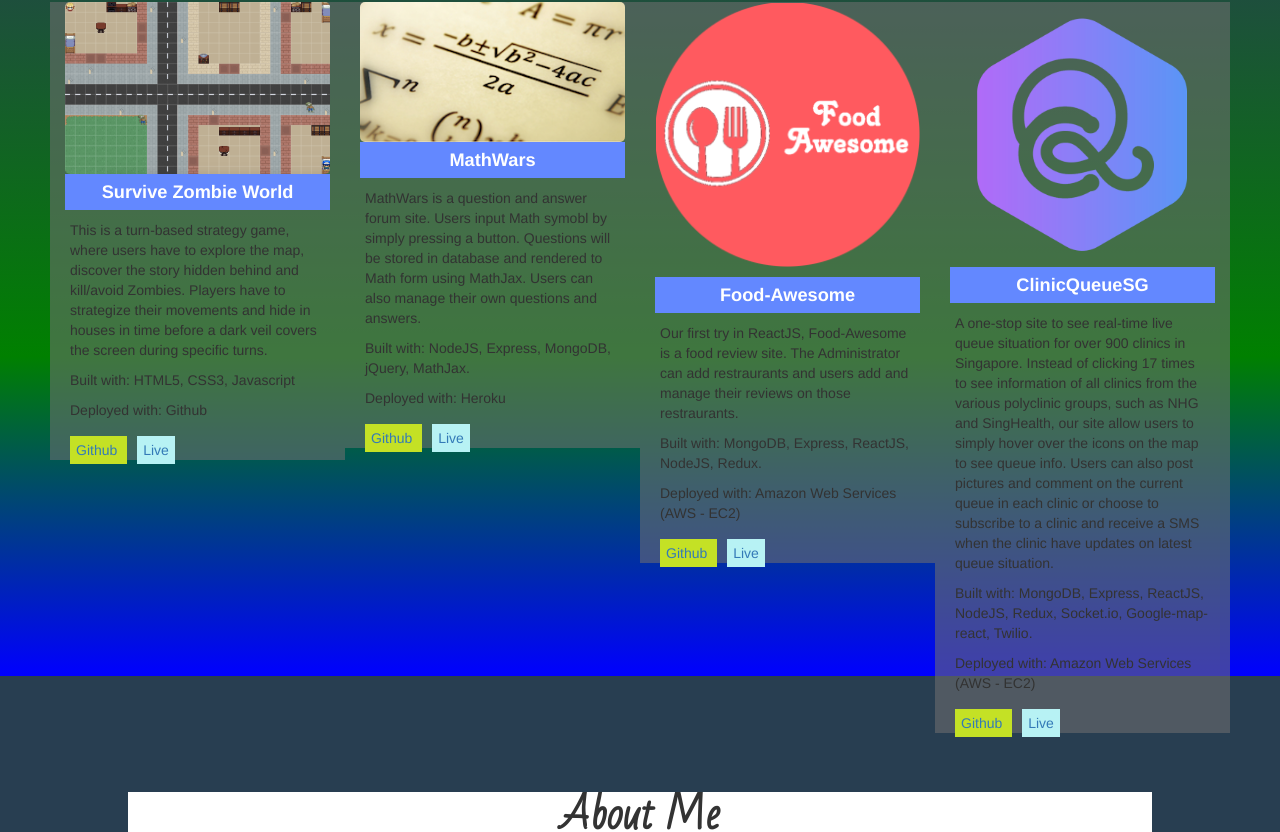
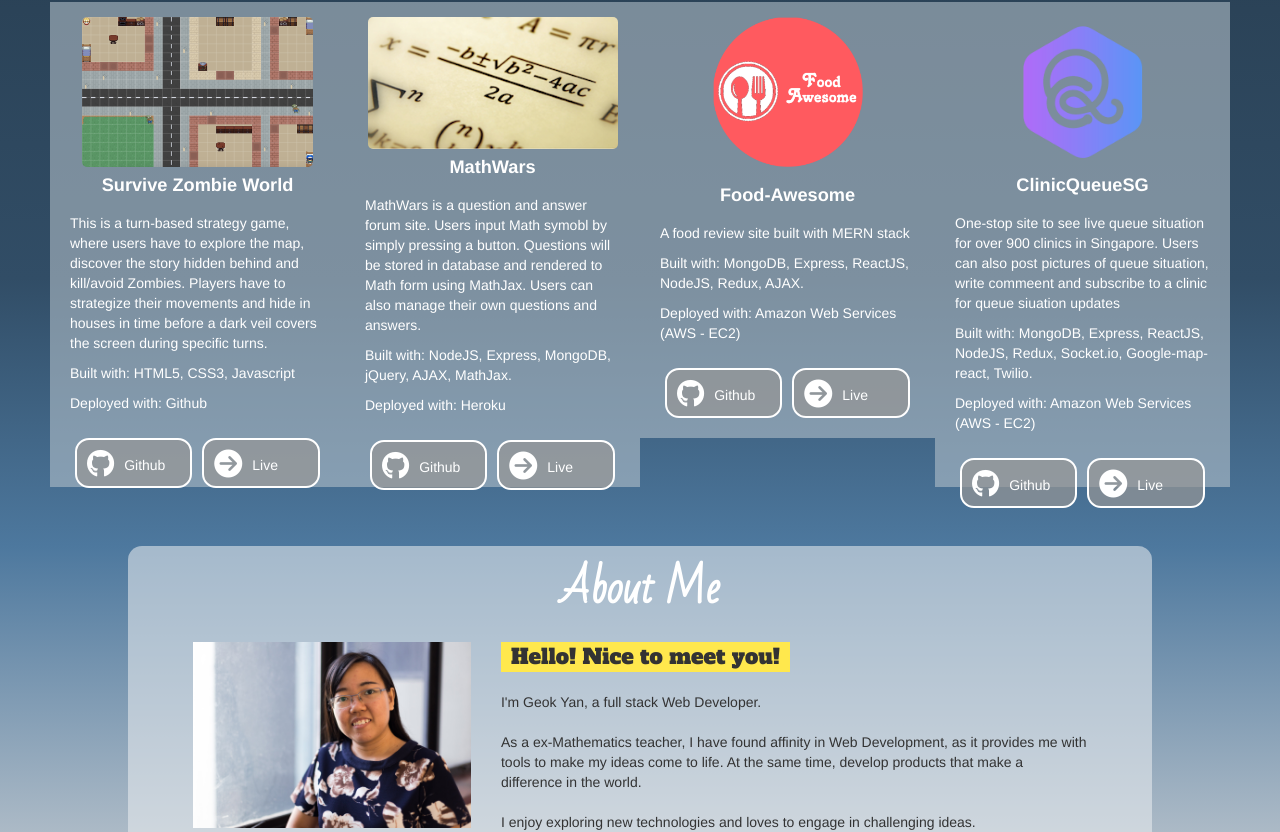
Before and after one commit to Wiz1221/Portfolio, a React (Create React App) app: page / in a window 1280 px wide. Shown: the part 924-1756 px from the top of the page. Built offline with nearby package versions, Linux system fonts and the light colour scheme.

Commit message:
added dawn linear gradient

```diff
--- a/public/index.html
+++ b/public/index.html
@@ -60,7 +60,7 @@
     var stars = [];
     var fps = 50;
     var colors = ["rgba(255, 255, 255,", "rgba(255, 227, 77,", "rgba(99, 136, 255,"]
-    var numStars = 350;
+    var numStars = 300;
 
       // Calculate the screen size
     	screenH = window.innerHeight;
--- a/src/components/App/App.css
+++ b/src/components/App/App.css
@@ -12,7 +12,7 @@
   position: relative;
   background-color: #283E51;
   /*height: 100vh;*/
-  padding-bottom: 30px;
+  /*padding-bottom: 30px;*/
 }
 
 #canvas {
@@ -49,6 +49,11 @@
   -webkit-transform: translateX(-50%) translateY(-50%);
       -ms-transform: translateX(-50%) translateY(-50%);
           transform: translateX(-50%) translateY(-50%);
+}
+
+.profile-wrapper {
+  background: linear-gradient(0deg,#E8E4A9 5%, #b9c3cc 30%, #4d789e);
+  padding-bottom: 20px;
 }
 
 .name {
@@ -95,11 +100,12 @@
 }
 
 .content-container {
-  height: 100vh;
+  height: auto;
+  overflow: hidden;
   background-color: white;
   padding: 50px;
   padding-bottom: 0;
-  background: linear-gradient(0deg, blue, green 40%, #283E51);
+  background: linear-gradient(0deg, #4d789e, #314d66 40%, #283E51);
 }
 
 /*z-index: 2;
@@ -120,17 +126,26 @@
   margin-top: 0;
   font-size: 3em;
   font-weight: bold;
+  color: white;
 }
 
 .project-container {
   z-index: 2;
   /*background-color: rgba(255,255,255,0.3);*/
-  background: rgba(112, 112, 112, 0.57);
+  background: rgba(183, 195, 204, 0.57);
   margin-bottom: 5%;
+  color: white;
+  max-height: 485px;
+}
+
+.project-container-inner{
+  padding-top: 15px;
+  padding-left: 5px;
+  padding-right: 5px;
 }
 
 .project-title {
-  background-color: #6388FF;
+  /*background-color: #6388FF;*/
   /*background-color: #E88A12;*/
   color: white;
   font-weight: bold;
@@ -144,9 +159,7 @@
 }
 
  .project-rest{
-  margin-top: 10px;
-  margin-left: 5px;
-  margin-right: 5px;
+  padding-top: 10px;
 }
 
 /*.icon-for-dev {
@@ -157,21 +170,28 @@
 }*/
 
 .project-links {
-  margin-top: 20px;
+  padding-top: 10px;
 }
 
-a.button {
-  /*font-size: 1em;*/
-  padding: 6px;
+a.project-link{
+  width: 46%;
+  height: 50px;
+  display: inline-block;
+
+  background: rgba(150, 150, 150, 0.7);
   text-decoration: none;
-  /*margin-top: 10px;*/
+  color: white;
+  border: 2px solid white;
+  border-radius: 1em;
+  margin: 5px;
+  margin-bottom: 20px;
 }
 
-a.link-github {
-  background-color: #c4e125;
-
-  margin-right: 10px;
-
+.project-link-container-inner .button {
+  margin-left: 10px;
+  position: absolute;
+  top: 15px;
+  text-decoration: none;
 }
 
 a.button:hover {
@@ -181,14 +201,44 @@
           transform: scale(1.5);
 }
 
-a.link-site {
-  background-color: #b7f2f4;
+a.project-link:hover{
+  color: white;
+  /*border-color: pink;*/
+}
+
+.project-link div {
+  display: inline-block;
+}
+
+.project-link .project-link-container-inner {
+  padding: 10px;
+  position: relative;
+
+}
+
+.project-link:hover .fa-github, .project-link:hover .fa-arrow-circle-right{
+  -webkit-animation-name: jumpLeftRight;
+  animation-name: jumpLeftRight  ;
+  -webkit-animation-iteration-count: infinite;
+          animation-iteration-count: infinite;
+  -webkit-animation-duration: 1s;
+  animation-duration: 1s;
+  transform-origin: top center;
+  animation-timing-function: ease-in-out;
+
+}
+.project-link .project-link-logo {
+
+  /*padding: 10px;*/
 }
 
 .project-image{
-  max-width: 100%;
+  max-width: 250px;
+  max-height: 150px;
+  width: auto;
   height: auto;
   margin: 0 auto;
+  display: block;
   /*background-repeat: no-repeat;*/
   /*background-size: cover;*/
   /*background-size: contain;*/
--- a/src/components/App/App.js
+++ b/src/components/App/App.js
@@ -35,7 +35,7 @@
           title: "MathWars",
           image: MathWarsImage,
           icons: ["devicon-nodejs-plain-wordmark", "devicon-express-original-wordmark", "devicon-mongodb-plain-wordmark", "devicon-jquery-plain-wordmark"],
-          stack: "NodeJS, Express, MongoDB, jQuery, MathJax.",
+          stack: "NodeJS, Express, MongoDB, jQuery, AJAX, MathJax.",
           deployment: "Heroku",
           description: "MathWars is a question and answer forum site. Users input Math symobl by simply pressing a button. Questions will be stored in database and rendered to Math form using MathJax. Users can also manage their own questions and answers.",
           links: {
@@ -48,9 +48,9 @@
           image: FoodAwesomeImage,
 
           icons: ["devicon-react-original-wordmark", "devicon-nodejs-plain-wordmark", "devicon-mongodb-plain-wordmark", "devicon-amazonwebservices-plain-wordmark"],
-          stack: "MongoDB, Express, ReactJS, NodeJS, Redux.",
+          stack: "MongoDB, Express, ReactJS, NodeJS, Redux, AJAX.",
           deployment: "Amazon Web Services (AWS - EC2)",
-          description: "Our first try in ReactJS, Food-Awesome is a food review site. The Administrator can add restraurants and users add and manage their reviews on those restraurants.",
+          description: "A food review site built with MERN stack",
           links: {
             github: "https://github.com/dheamariesta/food-awesome",
             site: "http://food-awesome.review"
@@ -61,7 +61,7 @@
           icons: ["devicon-react-original-wordmark", "devicon-nodejs-plain-wordmark", "devicon-mongodb-plain-wordmark", "devicon-amazonwebservices-plain-wordmark"],
           stack: "MongoDB, Express, ReactJS, NodeJS, Redux, Socket.io, Google-map-react, Twilio.",
           deployment: "Amazon Web Services (AWS - EC2)",
-          description: "A one-stop site to see real-time live queue situation for over 900 clinics in Singapore. Instead of clicking 17 times to see information of all clinics from the various polyclinic groups, such as NHG and SingHealth, our site allow users to simply hover over the icons on the map to see queue info. Users can also post pictures and comment on the current queue in each clinic or choose to subscribe to a clinic and receive a SMS when the clinic have updates on latest queue situation.",
+          description: "One-stop site to see live queue situation for over 900 clinics in Singapore. Users can also post pictures of queue situation, write commeent and subscribe to a clinic for queue siuation updates",
           links: {
             github: "https://github.com/Wiz1221/ClinicQueue-redux-frontend",
             site: "https://clinicq.sg"
--- a/src/components/App/animation.css
+++ b/src/components/App/animation.css
@@ -1,6 +1,13 @@
 .wobble {
   -webkit-animation-name: wobble;
           animation-name: wobble;
+}
+
+.jumpLeftRight {
+  -webkit-animation-name: jumpLeftRight;
+          animation-name: jumpLeftRight;
+          transform-origin: top center;
+          animation-timing-function: ease-in-out;
 }
 
 .animated {
@@ -24,32 +31,38 @@
 
   15% {
     -webkit-transform: translateY(10%);
-            transform: translateY(10%)
+            transform: translateY(10%);
+
   }
 
   30% {
     -webkit-transform: translateY(20%);
-            transform: translateY(20%)
+            transform: translateY(20%);
+
   }
 
   45% {
     -webkit-transform: translateY(30%);
-            transform: translateY(30%)
+            transform: translateY(30%);
+
   }
 
   60% {
     -webkit-transform: translateY(-20%);
-            transform: translateY(-20%)
+            transform: translateY(-20%);
+
   }
 
   75% {
     -webkit-transform: translateY(-10%);
-            transform: translateY(-10%)
+            transform: translateY(-10%);
+
   }
 
   90% {
     -webkit-transform: translateY(-5%);
-            transform: translateY(-5%)
+            transform: translateY(-5%);
+
   }
 
   to {
@@ -57,3 +70,33 @@
             transform: none;
   }
 }
+
+@keyframes jumpLeftRight {
+  0% {
+  transform: translateX(0);
+}
+
+6.5% {
+  transform: translateX(-6px) rotateY(-9deg);
+}
+
+18.5% {
+  transform: translateX(5px) rotateY(7deg);
+
+}
+
+31.5% {
+  transform: translateX(-3px) rotateY(-5deg);
+
+}
+
+43.5% {
+  transform: translateX(2px) rotateY(3deg);
+
+}
+
+50% {
+  transform: translateX(0);
+
+}
+}
--- a/src/components/Profile.css
+++ b/src/components/Profile.css
@@ -7,11 +7,12 @@
   /*height: 100vh;*/
   overflow: auto;
   background-color: white;
+  padding-top: 20px;
   padding-left: 50px;
   padding-right: 50px;
   /*padding-top: 100px;*/
-  border-bottom-left-radius: 1em;
-  border-bottom-right-radius: 1em;
+  border-radius: 1em;
+  background: rgba(232, 236, 239, 0.57);
 }
 
 ul {
--- a/src/components/Profile.js
+++ b/src/components/Profile.js
@@ -7,6 +7,7 @@
 class Profile extends Component{
   render(){
     return(
+      <div className="profile-wrapper">
       <div className="profile-container">
         <h2 className="header">About Me</h2>
         <div className="col-sm-12 col-md-3 col-lg-4">
@@ -53,6 +54,7 @@
           </ul>
           </nav>
         </div>
+        </div>
       </div>
     )
   }
--- a/src/components/ProjectContainer.js
+++ b/src/components/ProjectContainer.js
@@ -8,19 +8,6 @@
     }
   }
 
-  renderIcons = () => {
-    let elementsToRender = []
-    this.props.icons.forEach((elem,index) => {
-      elementsToRender.push(
-                <i className={elem + " colored icon-for-dev"} key={index}></i>
-      )
-    })
-    return elementsToRender
-  }
-
-  onClick = () => {
-    this.props.whichProjectClicked(this.props.id)
-  }
 
   inlineStyle = (marginBottom) => {
     return{
@@ -29,9 +16,10 @@
   }
 
   render(){
-    const renderIcons = this.renderIcons();
+    // const renderIcons = this.renderIcons();
     return(
-      <div className="project-container col-lg-3 col-md-3 col-sm-6 col-xs-12" id="project">
+      <div className="project-container col-lg-3 col-md-6 col-sm-6 col-xs-12" id="project">
+        <div className="project-container-inner">
           <div className="project-image-container">
             <img src={this.props.image} alt={this.props.title} className="project-image" style={this.props.marginBottom? this.inlineStyle(this.props.marginBottom):null}/>
           </div>
@@ -42,10 +30,21 @@
             <p>Built with: {this.props.stack}</p>
             <p>Deployed with: {this.props.deployment}</p>
             <div className="project-links">
-            <a className="link-github button" href={this.props.links.github} target="_blank" rel="noopener noreferrer"> Github </a>
-            <a className="link-site button" href={this.props.links.site} target="_blank" rel="noopener noreferrer"> Live </a>
+              <a name="github" className="project-link link-github" href={this.props.links.github} target="_blank" rel="noopener noreferrer">
+                <div className="project-link-container-inner">
+                  <div className="project-link-logo"><i className="fa fa-github fa-2x"></i></div>
+                  <div className="button">Github</div>
+                </div>
+              </a>
+              <a name="site" className="project-link link-site" href={this.props.links.site} target="_blank" rel="noopener noreferrer">
+                <div className="project-link-container-inner">
+                  <div className="project-link-logo" ><i className="fa fa-arrow-circle-right fa-2x"></i></div>
+                  <div className="button">Live</div>
+                </div>
+              </a>
             </div>
             </section>
+          </div>
         </div>
       </div>
     )
@@ -78,3 +77,17 @@
 //   </div>
 //   </section>
 // </div>
+
+// renderIcons = () => {
+//   let elementsToRender = []
+//   this.props.icons.forEach((elem,index) => {
+//     elementsToRender.push(
+//               <i className={elem + " colored icon-for-dev"} key={index}></i>
+//     )
+//   })
+//   return elementsToRender
+// }
+//
+// onClick = () => {
+//   this.props.whichProjectClicked(this.props.id)
+// }
```
Lines whose indentation alone changed are shown as unchanged.
